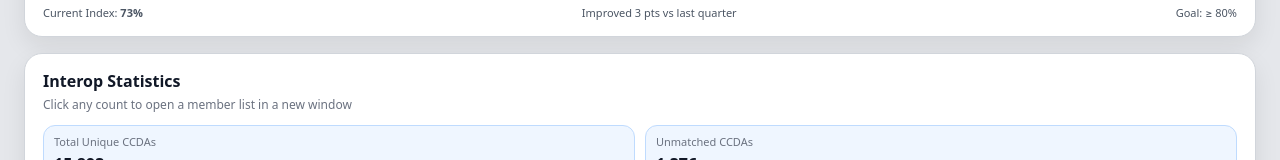
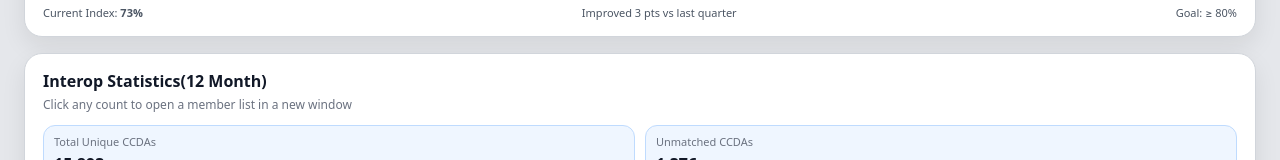
Before and after one commit to plskumar/MedecaidAnalytics, a plain HTML site: page index.html in a window 1280 px wide. Shown: the part 602-762 px from the top of the page. Drawn offline with nearby package versions, Linux system fonts and the light colour scheme.

Commit message:
Update index.html

```diff
--- a/index.html
+++ b/index.html
@@ -371,7 +371,7 @@
         <section class="card col-span-12">
           <div class="card-header">
             <div>
-              <div class="card-title">Interop Statistics</div>
+              <div class="card-title">Interop Statistics(12 Month) </div>
               <div class="card-subtitle">
                 Click any count to open a member list in a new window
               </div>
```
